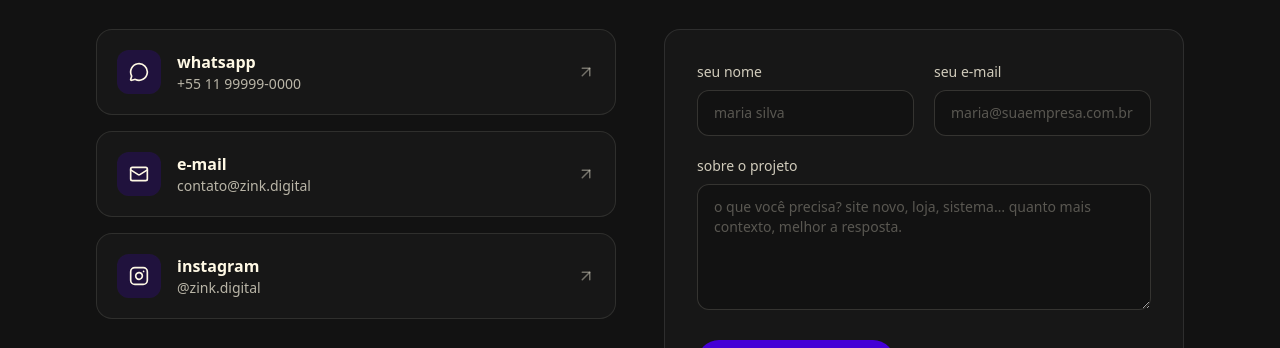
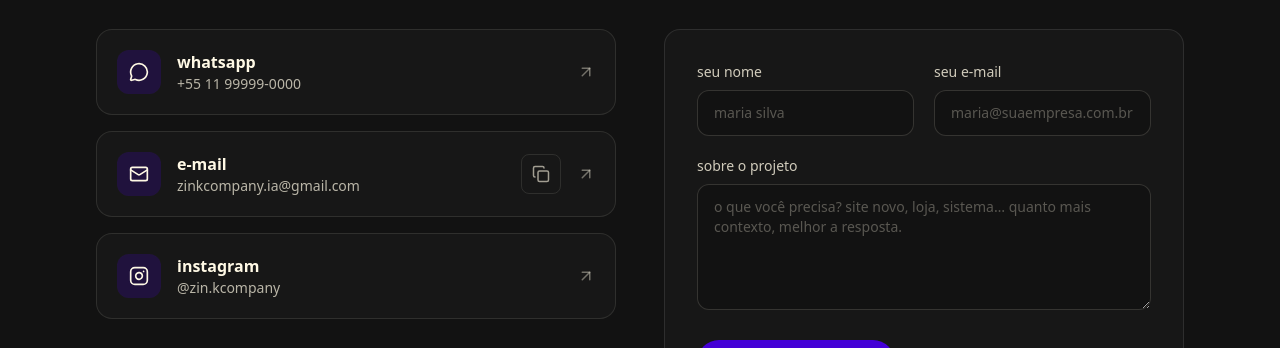
Before and after one commit to leolima-10/zin.k-v2, a React (Vite) app: page / in a window 1280 px wide. Shown: the part 5080-5428 px from the top of the page. Built offline with nearby package versions, Linux system fonts and the light colour scheme; a web font is replaced by a local one.

Commit message:
adicionado e-mail e instagram

```diff
--- a/src/components/Footer.tsx
+++ b/src/components/Footer.tsx
@@ -14,7 +14,12 @@ const FOOTER_LINKS = [
 ];
 
 const SOCIAL_LINKS = [
-  { label: "instagram", href: SITE.instagramUrl, icon: Instagram },
+  {
+    label: "instagram",
+    href: SITE.instagramUrl,
+    icon: Instagram,
+    handle: SITE.instagramHandle,
+  },
   { label: "linkedin", href: SITE.linkedinUrl, icon: Linkedin },
   { label: "e-mail", href: `mailto:${SITE.email}`, icon: Mail },
 ];
@@ -54,18 +59,25 @@ export function Footer() {
             redes
           </h2>
           <ul className="mt-4 flex gap-3">
-            {SOCIAL_LINKS.map(({ label, href, icon: Icon }) => (
+            {SOCIAL_LINKS.map(({ label, href, icon: Icon, handle }) => (
               <li key={label}>
                 <motion.a
                   href={href}
                   target="_blank"
                   rel="noopener noreferrer"
-                  aria-label={label}
+                  aria-label={
+                    label === "instagram"
+                      ? `Instagram da zin.k (${SITE.instagramHandle})`
+                      : label
+                  }
                   whileHover={iconHover}
                   className="inline-flex h-10 w-10 items-center justify-center rounded-lg border border-cream/10 text-cream/60 transition-colors hover:border-accent/50 hover:text-accent-text"
                 >
                   <Icon size={18} aria-hidden="true" />
                 </motion.a>
+                {label === "instagram" && handle && (
+                  <span className="sr-only">{handle}</span>
+                )}
               </li>
             ))}
           </ul>
--- a/src/data/site.ts
+++ b/src/data/site.ts
@@ -4,10 +4,11 @@
  * seção de contato leem deste arquivo.
  */
 export const SITE = {
-  email: "contato@zink.digital",
+  email: "zinkcompany.ia@gmail.com",
   whatsappUrl: "https://wa.me/5511999990000",
   whatsappLabel: "+55 11 99999-0000",
-  instagramUrl: "https://instagram.com/zink.digital",
+  instagramUrl: "https://www.instagram.com/zin.kcompany/",
+  instagramHandle: "@zin.kcompany",
   linkedinUrl: "https://linkedin.com/company/zink-digital",
   location: "São Paulo, Brasil",
 } as const;
--- a/src/sections/Contact.tsx
+++ b/src/sections/Contact.tsx
@@ -1,6 +1,8 @@
 import { useState, type ChangeEvent, type FormEvent } from "react";
 import {
   ArrowUpRight,
+  Check,
+  Copy,
   Instagram,
   Mail,
   MessageCircle,
@@ -24,13 +26,13 @@ const CHANNELS = [
     icon: Mail,
     title: "e-mail",
     detail: SITE.email,
-    href: `mailto:${SITE.email}`,
+    href: `mailto:${SITE.email}?subject=quero%20um%20site%20com%20a%20zin.k`,
     external: false,
   },
   {
     icon: Instagram,
     title: "instagram",
-    detail: "@zink.digital",
+    detail: SITE.instagramHandle,
     href: SITE.instagramUrl,
     external: true,
   },
@@ -57,12 +59,25 @@ export function Contact() {
     mensagem: "",
   });
   const [sent, setSent] = useState(false);
+  const [copied, setCopied] = useState(false);
 
   function handleChange(
     event: ChangeEvent<HTMLInputElement | HTMLTextAreaElement>,
   ) {
     const { name, value } = event.target;
     setForm((prev) => ({ ...prev, [name]: value }));
+  }
+
+  function handleCopyEmail(event: React.MouseEvent) {
+    event.preventDefault();
+    event.stopPropagation();
+    navigator.clipboard.writeText(SITE.email).then(() => {
+      setCopied(true);
+      setTimeout(() => setCopied(false), 2000);
+    }).catch(() => {
+      // fallback: open mailto
+      window.location.href = `mailto:${SITE.email}?subject=quero%20um%20site%20com%20a%20zin.k`;
+    });
   }
 
   function handleSubmit(event: FormEvent<HTMLFormElement>) {
@@ -99,14 +114,28 @@ export function Contact() {
                   >
                     <Icon size={20} aria-hidden="true" />
                   </motion.span>
-                  <span>
+                  <span className="flex-1 min-w-0">
                     <span className="block font-display text-base font-semibold text-cream">
                       {title}
                     </span>
-                    <span className="block text-sm text-cream/70">
+                    <span className="block text-sm text-cream/70 truncate">
                       {detail}
                     </span>
                   </span>
+                  {title === "e-mail" && (
+                    <button
+                      type="button"
+                      onClick={handleCopyEmail}
+                      aria-label={copied ? "e-mail copiado" : "copiar e-mail"}
+                      className="ml-2 inline-flex h-10 w-10 shrink-0 items-center justify-center rounded-lg border border-cream/10 text-cream/60 transition-colors hover:border-accent/50 hover:text-accent-text hover:bg-accent/10 focus:outline-none focus:ring-2 focus:ring-accent/50"
+                    >
+                      {copied ? (
+                        <Check size={18} aria-hidden="true" className="text-accent-text" />
+                      ) : (
+                        <Copy size={18} aria-hidden="true" />
+                      )}
+                    </button>
+                  )}
                   <ArrowUpRight
                     size={18}
                     aria-hidden="true"
```
